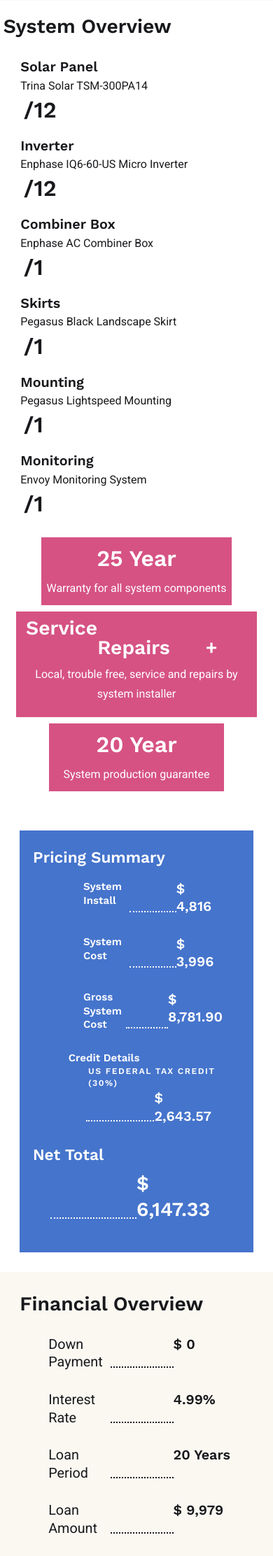
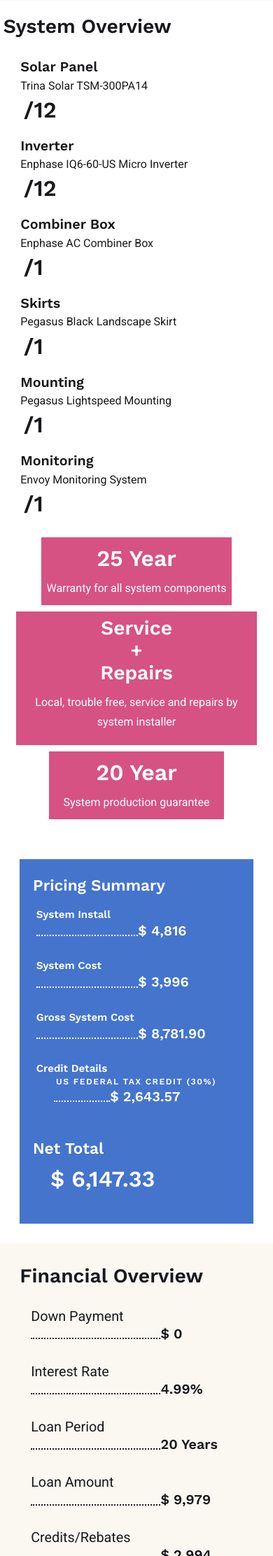
Before and after one commit to jorgeeahumada/insolar, a PHP site: page /proposal.php in a window 390 px wide. Shown: the part 1650-3874 px from the top of the page at 70% size. Run offline with PHP 8.4, Linux system fonts and the light colour scheme; some libraries are stand-ins or nearby versions.

Commit message:
The page is finally, responsive, the design might not be ideal but as of now it seems to be completely functional. There page has not be tested (meaning speed, functionality, SEO, or anything like that) at all, so that has to happen eventually. I also had deleted a file that we need to i brought it back.

```diff
--- a/css/proposal.css
+++ b/css/proposal.css
@@ -55,7 +55,7 @@
     }
 }
 
-@media only screen and (max-width:800px){
+@media only screen and (max-width:900px){
     .s-benefits__content .display-2{
         font-size: 2.5rem;
     }
@@ -205,7 +205,7 @@
  * # System Overview
  *
  * ------------------------------------------------------------------- */
-@media only screen and (min-width: 800px) and (max-width: 1200px){
+@media only screen and (min-width: 900px) and (max-width: 1200px){
     .s-system .banners{
         max-width: 50%;
     }
@@ -230,7 +230,7 @@
     /* Banners ------------------------------------- end */
 }
 
-@media only screen and (max-width: 800px){
+@media only screen and (max-width: 900px){
     .s-system .row{
         padding: 0 .5rem;
         width:100%;
@@ -312,9 +312,33 @@
         max-width: none;
     }
 
+    /* Banners*/
     .s-system .banner{
         margin: 0 auto;
     }
+
+    .s-system .banner__2{
+        width:auto;
+    }
+
+    .s-system .banner__2 .h2{
+        display: inline-block;
+        float: none;
+    }
+
+    .s-system .banner__2 .banner__2_center{
+        width: initial;
+    }
+    /* Banners -------------------------------------- end */
+
+}
+
+@media only screen and (max-width: 400px){
+    /* Banners */
+    .s-system .banner__2 .banner__2_center{
+         width:inherit;
+     }
+    /* Banners --------------------------------------- end */
 }
 /* ===================================================================
  * # Finances
@@ -609,7 +633,7 @@
     /* Provided ---------------------------------- end */
 }
 
-@media only screen and (max-width: 800px){
+@media only screen and (max-width: 900px){
     .s-finance .row{
         margin: 0 0 3rem 0;
     }
@@ -654,3 +678,60 @@
     }
     /* Provided ------------------------------------ end */
 }
+@media only screen and (max-width:600px){
+    /* Financial Overview */
+    .s-finance__financial-overview .main.row{
+        margin:0;
+    }
+    .s-finance__financial-overview .banners ul{
+        display:flex;
+        justify-content: space-around;
+        width:100%;
+    }
+
+    .s-finance__financial-overview .banners li{
+        margin:1rem 0 0 0 ;
+    }
+    /* Financial Overview -------------------------------------- end */
+
+    /* Provided */
+    .s-finance__provided{
+        display:flex;
+        flex-direction: column;
+        justify-content: center;
+    }
+
+    .s-finance__provided .provided {
+        margin: 2rem auto;
+    }
+    /* Provided ------------------------------------------ end */
+}
+
+@media only screen and (max-width: 400px){
+    /* Price Summary */
+    .s-finance__price-summary ul{
+        margin: 2rem  0 5rem .5rem;
+    }
+
+    .s-finance__price-summary li{
+        padding:0;
+    }
+
+    .s-finance__price-summary .cash_total .line__dotted{
+        display: none;
+    }
+
+    .s-finance__price-summary .cash_total .h2{
+        font-size: xx-large;
+    }
+    /* Price Summary --------------------------------------------- end */
+
+    /* Financial Overview */
+    .s-finance__financial-overview .main.row{
+        padding:0;
+    }
+
+    .s-finance__financial-overview .banners ul{
+        flex-direction: column;
+    }
+}
--- a/proposal.php
+++ b/proposal.php
@@ -229,29 +229,29 @@
             <h2 class="h3">Pricing Summary</h2>
             <ul class="list-unstyled">
                 <li class="row">
-                    <div class="col col-md-3 col-lg-5 col-xl-4">
+                    <div class="col col-12 col-sm-4 col-md-3 col-lg-5 col-xl-4">
                         <h5>System Install</h5>
                     </div>
-                    <div class="col col-md-6 col-lg-3 col-xl-4 line__dotted"></div>
-                    <div class="col col-md-3 col-lg-4 col-xl-4">
+                    <div class="col col-6 col-sm-4 col-md-6 col-lg-3 col-xl-4 line__dotted"></div>
+                    <div class="col col-6 col-sm-4 col-md-3 col-lg-4 col-xl-4">
                         <h4>$ 4,816</h4>
                     </div>
                 </li>
                 <li class="row">
-                    <div class="col col-md-3 col-lg-5 col-xl-4">
+                    <div class="col col-12 col-sm-3 col-md-3 col-lg-5 col-xl-4">
                         <h5>System Cost</h5>
                     </div>
-                    <div class="col col-md-6 col-lg-3 col-xl-4 line__dotted"></div>
-                    <div class="col col-md-3 col-lg-4 col-xl-4">
+                    <div class="col col-6 col-sm-5 col-md-6 col-lg-3 col-xl-4 line__dotted"></div>
+                    <div class="col col-6 col-sm-4 col-md-3 col-lg-4 col-xl-4">
                         <h4>$ 3,996</h4>
                     </div>
                 </li>
                 <li class="row">
-                    <div class="col col-md-4 col-lg-6 col-xl-5">
+                    <div class="col col-12 col-sm-5 col-md-4 col-lg-6 col-xl-5">
                         <h5>Gross System Cost</h5>
                     </div>
-                    <div class="col col-md-5 col-lg-2 col-xl-2 line__dotted"></div>
-                    <div class="col col-md-3 col-lg-4 col-xl-5">
+                    <div class="col col-6 col-sm-3 col-md-5 col-lg-2 col-xl-2 line__dotted"></div>
+                    <div class="col col-6 col-sm-4 col-md-3 col-lg-4 col-xl-5">
                         <h4>$ 8,781.90</h4>
                     </div>
                 </li>
@@ -259,15 +259,15 @@
                     <h5 class="first__p">Credit Details</h5>
                     <h6 class="second__p">US Federal Tax Credit (30%)</h6>
                     <div class="row">
-                        <div class="col offset-md-2 col-md-7 col-xl-8 line__dotted"></div>
-                        <div class="col col-md-3 col-xl-4">
+                        <div class="col col-4 offset-md-2 col-md-7 col-xl-8 line__dotted"></div>
+                        <div class="col col-8 col-md-3 col-xl-4">
                             <h4>$ 2,643.57</h4>
                         </div>
                     </div>
                 </li>
             </ul>
             <h3>Net Total</h3>
-            <div class="row">
+            <div class="row cash_total">
                 <div class="col offset-md-2 col-md-7 col-xl-7 line__dotted"></div>
                 <div class="col col-md-3 col-xl-5">
                     <h4 class="h2">$ 6,147.33</h4>
@@ -277,57 +277,57 @@
 
         <div class="s-finance__financial-overview"> <!-- Financing Overview -->
             <h2>Financial Overview</h2>
-            <div class="row">
-                <div class=" col-md-9 col-lg-8 info_container">
+            <div class="main row">
+                <div class=" col-sm-12 col-md-9 col-lg-8 info_container">
                     <ul class="list-unstyled">
                         <li class="row">
-                            <div class="col col-md-4 col-lg-6 col-xl-3">
+                            <div class="col col-12 col-md-4 col-lg-6 col-xl-3">
                                 <h4 class="simple_header">Down Payment</h4>
                             </div>
-                            <div class="col col-md-5 col-lg-2 col-xl-6 line__dotted line__dotted-dark"></div>
-                            <div class="col col-md-3 col-lg-4 col-xl-3">
+                            <div class="col col-7 col-md-5 col-lg-2 col-xl-6 line__dotted line__dotted-dark"></div>
+                            <div class="col col-5 col-md-3 col-lg-4 col-xl-3">
                                 <h4>$ 0</h4>
                             </div>
                         </li>
                         <li class="row">
-                            <div class="col col-lg-5 col-xl-3">
+                            <div class="col col-12 col-lg-5 col-xl-3">
                                 <h4 class="simple_header">Interest Rate</h4>
                             </div>
-                            <div class="col col-lg-3 col-xl-6 line__dotted line__dotted-dark"></div>
-                            <div class="col col-lg-4 col-xl-3">
+                            <div class="col col-7 col-lg-3 col-xl-6 line__dotted line__dotted-dark"></div>
+                            <div class="col col-5 col-lg-4 col-xl-3">
                                 <h4>4.99%</h4>
                             </div>
                         </li>
                         <li class="row">
-                            <div class="col col-lg-5 col-xl-3">
+                            <div class="col col-12 col-lg-5 col-xl-3">
                                 <h4 class="simple_header">Loan Period</h4>
                             </div>
-                            <div class="col col-lg-3 col-xl-6 line__dotted line__dotted-dark"></div>
-                            <div class="col col-lg-4 col-xl-3">
+                            <div class="col col-7 col-lg-3 col-xl-6 line__dotted line__dotted-dark"></div>
+                            <div class="col col-5 col-lg-4 col-xl-3">
                                 <h4>20 Years</h4>
                             </div>
                         </li>
                         <li class="row">
-                            <div class="col col-lg-5 col-xl-3">
+                            <div class="col col-12 col-lg-5 col-xl-3">
                                 <h4 class="simple_header">Loan Amount</h4>
                             </div>
-                            <div class="col col-lg-3 col-xl-6 line__dotted line__dotted-dark"></div>
-                            <div class="col col-lg-4 col-xl-3">
+                            <div class="col col-7 col-lg-3 col-xl-6 line__dotted line__dotted-dark"></div>
+                            <div class="col col-5 col-lg-4 col-xl-3">
                                 <h4>$ 9,979</h4>
                             </div>
                         </li>
                         <li class="row">
-                            <div class="col col-lg-6 col-xl-3">
+                            <div class="col col-12 col-lg-6 col-xl-3">
                                 <h4 class="simple_header">Credits/Rebates</h4>
                             </div>
-                            <div class="col col-lg-2 col-xl-6 line__dotted line__dotted-dark"></div>
-                            <div class="col col-lg-4 col-xl-3">
+                            <div class="col col-7 col-lg-2 col-xl-6 line__dotted line__dotted-dark"></div>
+                            <div class="col col-5 col-lg-4 col-xl-3">
                                 <h4>$ 2,994</h4>
                             </div>
                         </li>
                     </ul>
                 </div>
-                <div class=" col-md-3 col-lg-4 banners">
+                <div class=" col-sm-12 col-md-3 col-lg-4 banners">
                     <ul class="stand__outs list-unstyled">
                         <li>
                             <h3 class="display-2 display-2--pink">$ 46.06</h3>
@@ -350,7 +350,7 @@
                     <button class="btn btn--primary">Next</button>
                 </div>
             </div>
-        </div> <!-- Buttons -->
+        </div> <!-- Buttons ------------------------------------- end -->
         <div class="s-finance__provided"> <!-- Provided -->
             <div class="provided top">
                 <div class="info_container">
@@ -376,7 +376,7 @@
                     </div>
                 </div>
             </div>
-        </div> <!-- Provided -->
+        </div> <!-- Provided ------------------------------------ end -->
 
     </section> <!-- finance -->
 
```
Also changed, not shown: images/braketed_square.svg (added).
